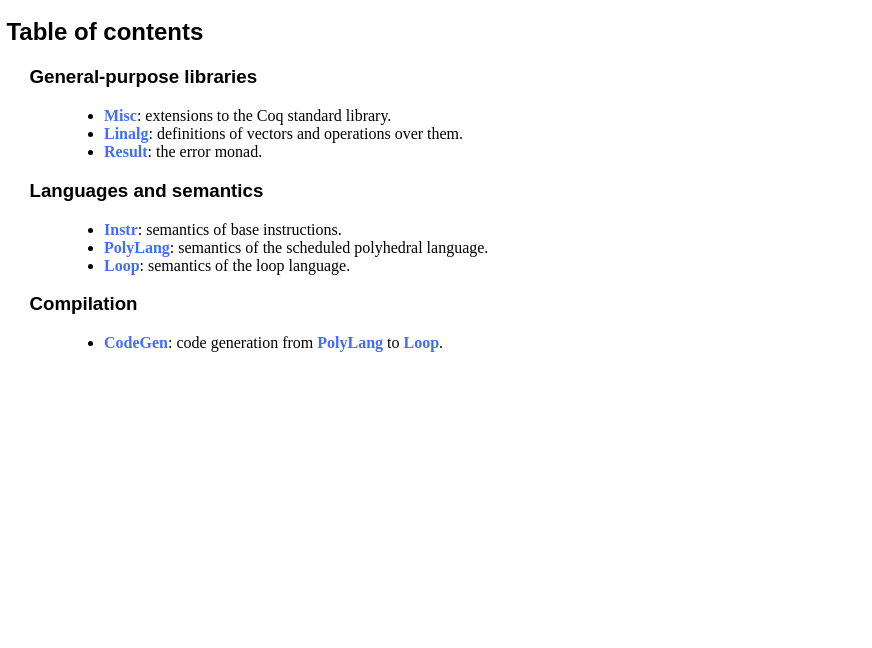
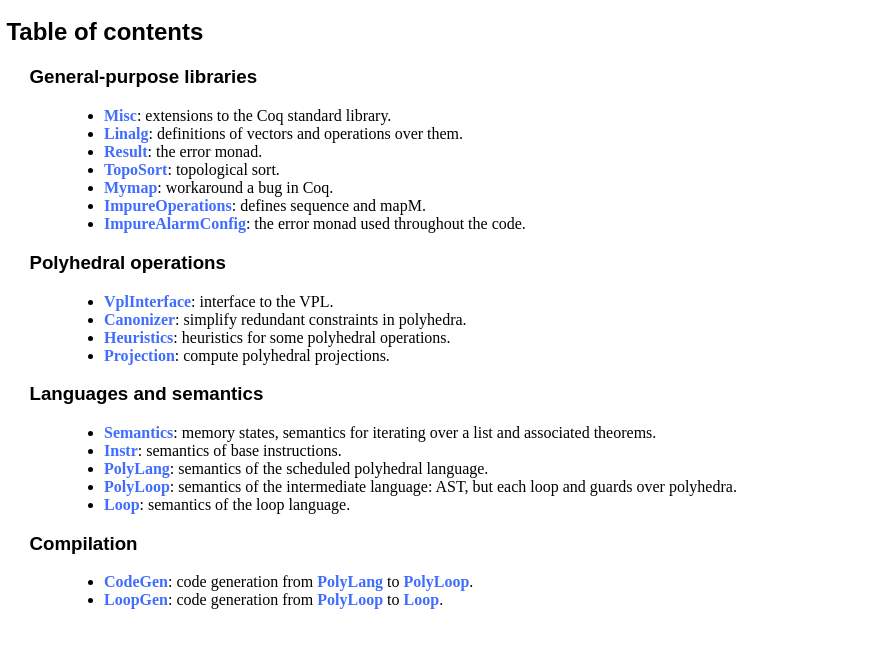
Before and after one commit to Ekdohibs/PolyGen, a plain HTML site: page doc/index.html in a window 1280 px wide. Shown: the part 48-696 px from the top of the page, without its empty margins (0-872 px from the left). Drawn offline with Linux system fonts and the light colour scheme.

Commit message:
Update doc/index.html to reflect the code moves

```diff
--- a/doc/index.html
+++ b/doc/index.html
@@ -26,16 +26,30 @@
             <li><a href="html/Misc.html">Misc</a>: extensions to the Coq standard library.</li>
             <li><a href="html/Linalg.html">Linalg</a>: definitions of vectors and operations over them.</li>
             <li><a href="html/Result.html">Result</a>: the error monad.</li>
+            <li><a href="html/TopoSort.html">TopoSort</a>: topological sort.</li>
+            <li><a href="html/Mymap.html">Mymap</a>: workaround a bug in Coq.</li>
+            <li><a href="html/ImpureOperations.html">ImpureOperations</a>: defines sequence and mapM.</li>
+            <li><a href="html/ImpureAlarmConfig.html">ImpureAlarmConfig</a>: the error monad used throughout the code.</li>
+        </ul>
+        <h3>Polyhedral operations</h3>
+        <ul>
+            <li><a href="html/VplInterface.html">VplInterface</a>: interface to the VPL.</li>
+            <li><a href="html/Canonizer.html">Canonizer</a>: simplify redundant constraints in polyhedra.</li>
+            <li><a href="html/Heuristics.html">Heuristics</a>: heuristics for some polyhedral operations.</li>
+            <li><a href="html/Projection.html">Projection</a>: compute polyhedral projections.</li>
         </ul>
         <h3>Languages and semantics</h3>
         <ul>
+            <li><a href="html/Semantics.html">Semantics</a>: memory states, semantics for iterating over a list and associated theorems.</li>
             <li><a href="html/Instr.html">Instr</a>: semantics of base instructions.</li>
             <li><a href="html/PolyLang.html">PolyLang</a>: semantics of the scheduled polyhedral language.</li>
+            <li><a href="html/PolyLoop.html">PolyLoop</a>: semantics of the intermediate language: AST, but each loop and guards over polyhedra.</li>
             <li><a href="html/Loop.html">Loop</a>: semantics of the loop language.</li>
         </ul>
         <h3>Compilation</h3>
         <ul>
-            <li><a href="html/CodeGen.html">CodeGen</a>: code generation from <a href="hmtl/PolyLang.html">PolyLang</a> to <a href="html/Loop.html">Loop</a>.</li>
+            <li><a href="html/CodeGen.html">CodeGen</a>: code generation from <a href="hmtl/PolyLang.html">PolyLang</a> to <a href="html/PolyLoop.html">PolyLoop</a>.</li>
+            <li><a href="html/LoopGen.html">LoopGen</a>: code generation from <a href="hmtl/PolyLoop.html">PolyLoop</a> to <a href="html/Loop.html">Loop</a>.</li>
         </ul>
     </body>
 </html>
```
